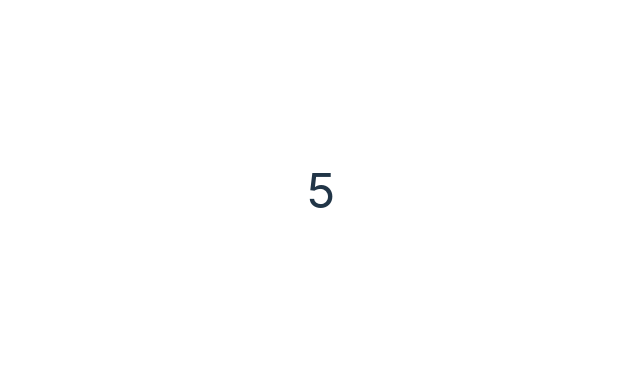
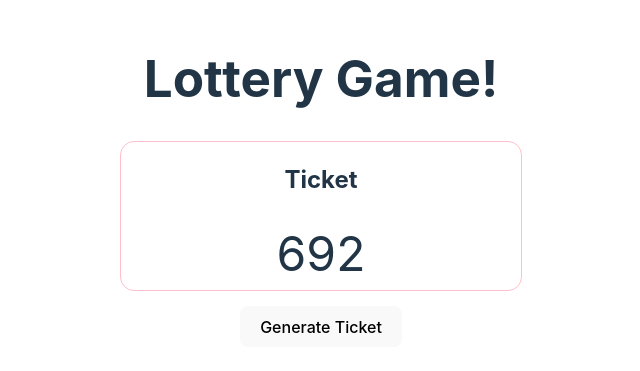
Before and after one commit to abhishekwaghmare01/Lottery_Game, a React (Vite) app in the folder vite-project/: page / in a window 1280 px wide. Shown: the part 209-580 px from the top of the page, without its empty margins (319-959 px from the left). Built offline with nearby package versions, Linux system fonts and the light colour scheme.

Commit message:
Updated LotteryGame.jsx
Add new components and files like TicketNum.jsx, Ticket.jsx

```diff
--- a/vite-project/src/App.jsx
+++ b/vite-project/src/App.jsx
@@ -1,13 +1,14 @@
 import './App.css'
 import LotteryGame from './LotteryGame'
-import TicketNum from './TicketNum';
+import Ticket from './Ticket';
 
 function App() {
 
 
   return (
     <>
-     <TicketNum num={5}/>
+     <LotteryGame n={3} winningSum={15}/>
+
     </>
   )
 }
--- a/vite-project/src/LotteryGame.jsx
+++ b/vite-project/src/LotteryGame.jsx
@@ -1,26 +1,23 @@
 import { useState } from "react";
 import "./Lottery.css";
 import { generateRandomNumber, sum } from "./helper";
+import Ticket from "./Ticket";
 
 
-export default function LotteryGame(){
-    let [ticket, setTicket] = useState(generateRandomNumber(3));
+export default function LotteryGame({n = 3, winningSum = 15}){
+    let [ticket, setTicket] = useState(generateRandomNumber(n));
 
-    let isWinning = sum(ticket) === 15;
+    let isWinning = sum(ticket) === winningSum;
 
     let buyTicket = () =>{
-        setTicket(generateRandomNumber(3));
+        setTicket(generateRandomNumber(n));
     }
 
     return(
         <div>
             <h1>Lottery Game!</h1>
-            <div className="ticket">
-                <span>{ticket[0]}</span>
-                <span>{ticket[1]}</span>
-                <span>{ticket[2]}</span>
-            </div>
-            <br />
+           <Ticket ticket={ticket}/>
+
             <button onClick={buyTicket}>Generate Ticket</button>
             <h3>{isWinning && "Congratulations, you won!"}</h3>
         </div>
--- /dev/null
+++ b/vite-project/src/Ticket.css
@@ -0,0 +1,7 @@
+.Ticket{
+    border: 1px solid pink;
+    border-radius: 14px;
+    width: 400px;
+
+    margin-bottom: 15px;
+}
--- /dev/null
+++ b/vite-project/src/Ticket.jsx
@@ -0,0 +1,15 @@
+import TicketNum from "./TicketNum";
+import "./Ticket.css";
+
+export default function Ticket({ticket}){
+    return(
+        <div className="Ticket">
+            <h2>Ticket</h2>
+            {
+                ticket.map((num, idx)=>(
+                    <TicketNum num={num} key={idx}/>
+                ))
+            }
+        </div>
+    )
+}
```
